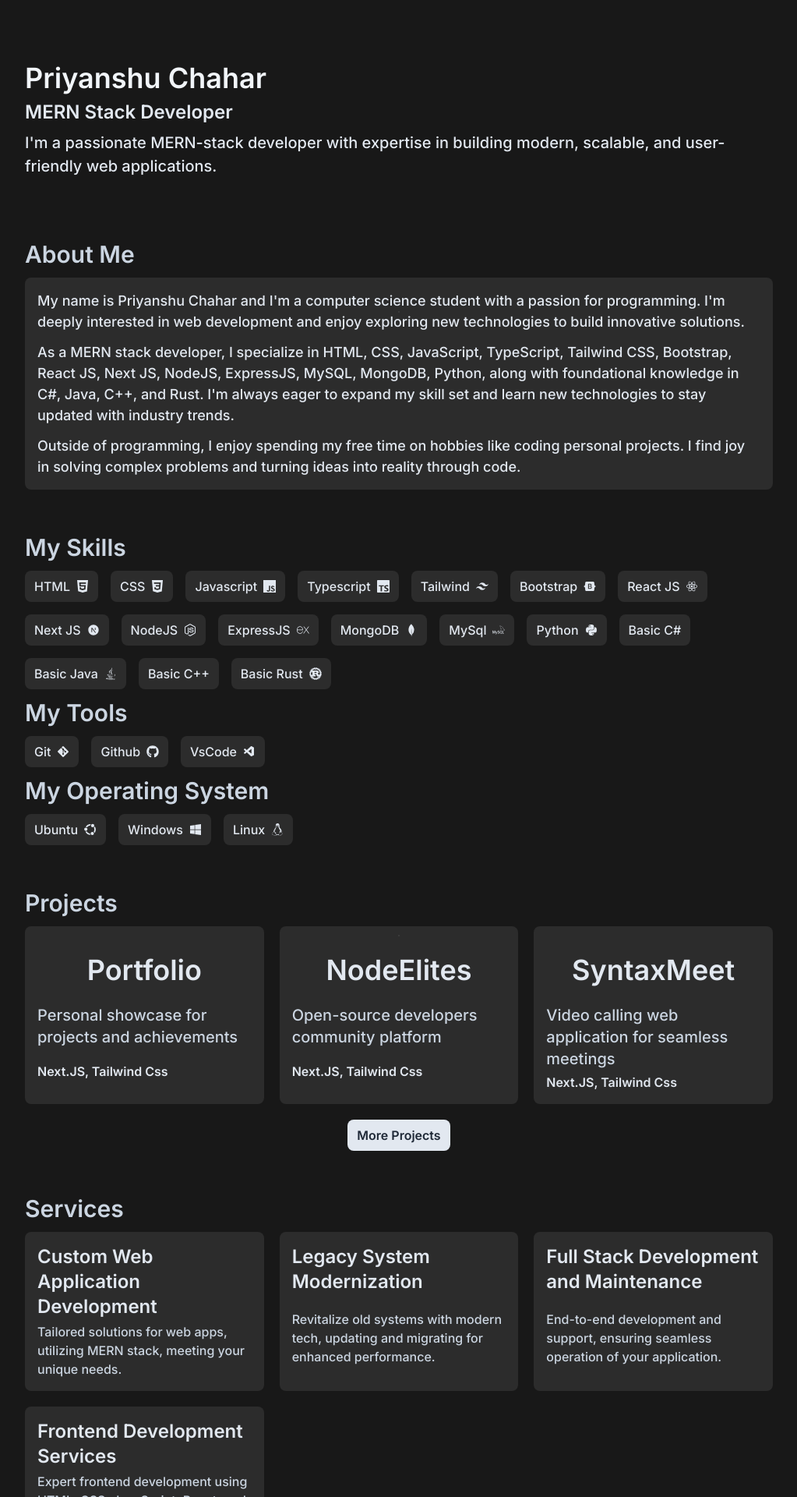
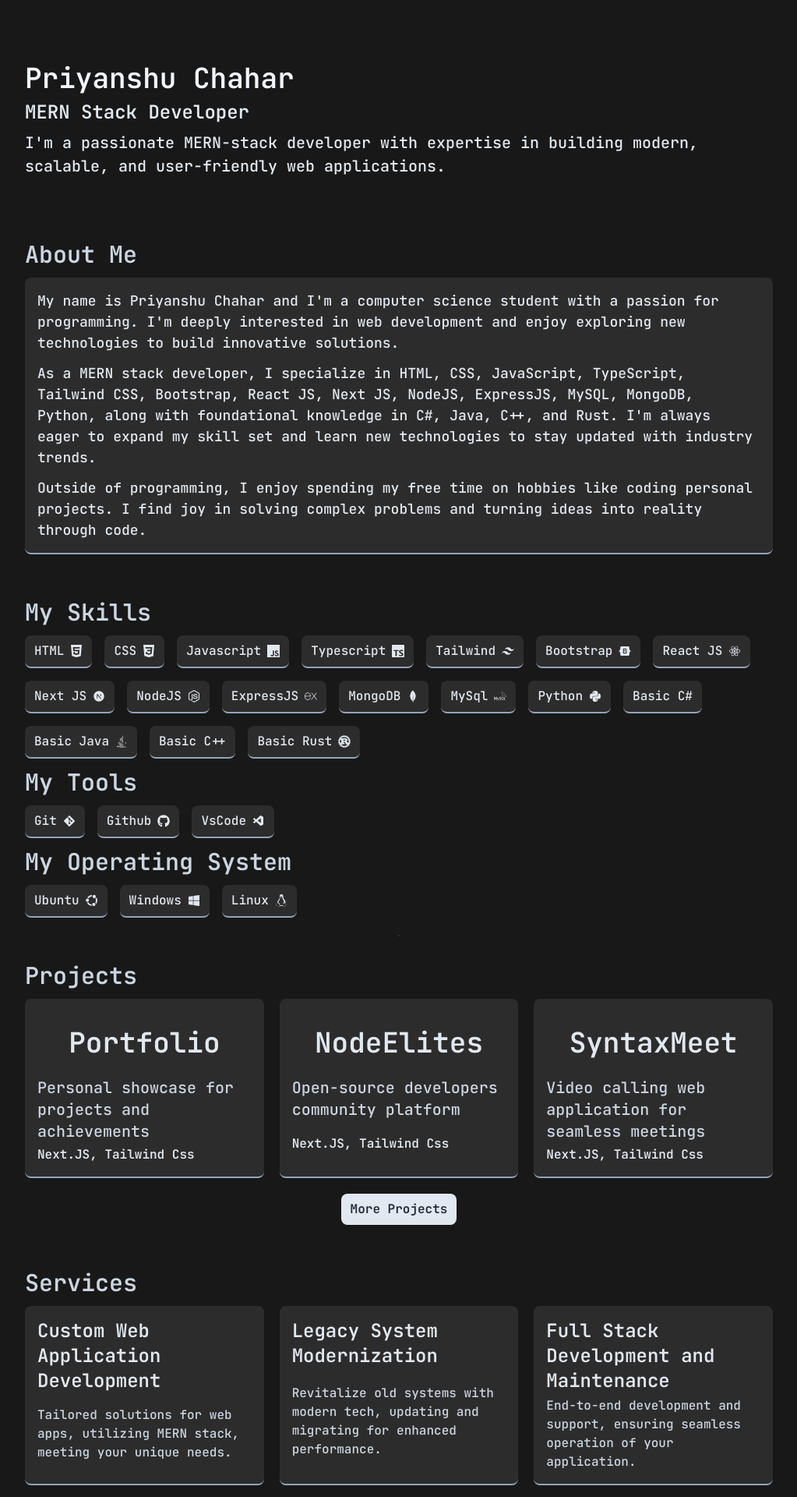
Before and after one commit to NvmeSensor/Portfolio, a Next.js app: page / in a window 1280 px wide. Shown: the top 1920 px of the page at 78% size, without its empty margins (128-1151 px from the left). Built offline with nearby package versions, Linux system fonts and the light colour scheme.

Commit message:
portfolio

```diff
--- a/app/layout.js
+++ b/app/layout.js
@@ -1,9 +1,10 @@
-import { Inter } from "next/font/google";
+import { JetBrains_Mono } from "next/font/google";
 import "./globals.css";
 import "./style.css"
 import Footer from '../components/Footer'
+import Navbar from "@/components/Navbar";
 
-const inter = Inter({ subsets: ["latin"] });
+const jetmono = JetBrains_Mono({ subsets: ["latin"] });
 
 export const metadata = {
   title: "Priyanshu Chahar | Portfolio",
@@ -21,7 +22,8 @@ export default function RootLayout({ children }) {
         <meta name="description" content={metadata.description} />
         <meta name="keywords" content={metadata.keywords} />
       </head>
-      <body className={inter.className}>
+      <body className={jetmono.className}>
+        {/* <Navbar /> */}
         {children}
         <Footer />
       </body>
--- a/app/style.css
+++ b/app/style.css
@@ -1,5 +1,5 @@
 body{
-    background-image: radial-gradient(#55555560 1px, transparent 1px);
+    background-image: radial-gradient(#55555569 1px, transparent 1px);
     background-size: 32px 32px;
     background-color: #181818;
     background-position: center;
--- /dev/null
+++ b/components/Navbar.jsx
@@ -0,0 +1,25 @@
+import { IoLogoGithub } from "react-icons/io";
+import React from "react";
+import Link from "next/link";
+
+const Navbar = () => {
+
+    const currentDate = new Date();
+
+
+    return (
+        <nav className="sticky top-0 flex justify-center items-center w-full">
+            <div className="flex justify-between items-center lg:w-[75vw] px-5 py-3 mx-5 mt-3 w-full rounded-lg card">
+                <h1 className="text-sm font-medium text-slate-200">
+                    {currentDate.toDateString()}
+                </h1>
+                <Link target="blank" href="https://github.com/NvmeSensor" className="flex items-center gap-1 px-3 py-2 font-semibold text-gray-800 bg-slate-200 hover:bg-slate-300  transition ease-in-out rounded-lg">
+                    <IoLogoGithub className="text-2xl"/>
+                    Github
+                </Link>
+            </div>
+        </nav>
+    );
+}
+
+export default Navbar;
--- a/components/home/About.jsx
+++ b/components/home/About.jsx
@@ -12,7 +12,7 @@ const About = () => {
                 <div className='flex justify-center items-center gap-4 self-start'>
                     <h1 className='text-3xl font-semibold self-start text-slate-300 flex gap-2 items-center'>About Me</h1>
                 </div>
-                <div className='flex flex-col justify-center items-center gap-3 p-4 rounded-lg card'>
+                <div className='flex flex-col justify-center items-center gap-3 p-4 rounded-lg border-b-2 border-slate-400 card'>
                     <h1 className='text-[18px] text-slate-200 self-start font-medium'>{hello1}</h1>
                     <h1 className='text-[18px] text-slate-200 self-start font-medium'>{hello2}</h1>
                     <h1 className='text-[18px] text-slate-200 self-start font-medium'>{hello3}</h1>
--- a/components/home/Contact.jsx
+++ b/components/home/Contact.jsx
@@ -36,7 +36,7 @@ const Contact = () => {
                 <div className='flex justify-center items-center gap-4 self-start'>
                     <h1 className='text-3xl font-semibold self-start text-slate-300 flex gap-2 items-center'>Connect With Me</h1>
                 </div>
-                <div className='flex flex-wrap justify-center items-center gap-5 px-7 py-4 rounded-lg card'>
+                <div className='flex flex-wrap justify-center items-center gap-5 px-7 py-4 rounded-lg border-b-2 border-slate-400 card'>
                     {conxtants.map((conxtant, index) => (
                         <Link href={conxtant.url} key={index} target='blank' className='text-4xl text-slate-200 hover:text-slate-400 transition ease-in-out'>
                             {conxtant.icon}
--- a/components/home/Hero.jsx
+++ b/components/home/Hero.jsx
@@ -10,9 +10,9 @@ const Hero = () => {
         <section className='flex flex-col justify-center items-center w-full px-5 py-20'>
             <div className='flex flex-col justify-center items-center gap-3 lg:w-[75vw] w-full'>
                 <div className='flex justify-center items-center gap-4 lg:self-start'>
-                    <div className='flex flex-col justify-start items-center gap-2'>
+                    <div className='flex flex-col justify-start items-center gap-2 w-full'>
                         <h1 className='text-4xl font-semibold text-slate-100 self-start'>{name}</h1>
-                        <h2 className='lg:text-2xl text-xl font-semibold text-slate-200 self-start'>{developer}</h2>
+                        <h2 className='text-2xl font-semibold text-slate-200 self-start'>{developer}</h2>
                         <h3 className='text-[20px] font-medium text-slate-200 self-start'>{tagline}</h3>
                     </div>
                 </div>
--- a/components/home/Message.jsx
+++ b/components/home/Message.jsx
@@ -39,7 +39,7 @@ const Message = () => {
                 <div className='flex justify-center items-center gap-4 self-start'>
                     <h1 className='text-3xl font-semibold self-start text-slate-300 flex gap-2 items-center'>Drop a Message</h1>
                 </div>
-                <form onSubmit={onSubmit} className='p-5 rounded-lg flex flex-col justify-center items-center gap-2 w-full card'>
+                <form onSubmit={onSubmit} className='p-5 rounded-lg flex flex-col justify-center items-center gap-2 w-full border-b-2 border-slate-400 card'>
                     <label htmlFor="name" className=' text-slate-100 font-medium self-start text-xl'>Name</label>
                     <input type="text" id='name' name="name" placeholder='Your Name' className='text-slate-200 font-medium px-3 py-2 rounded-lg w-full outline-none inputt' required />
                     <label htmlFor="email" className=' text-slate-100 font-medium self-start text-xl'>Email</label>
--- a/components/home/Projects.jsx
+++ b/components/home/Projects.jsx
@@ -14,7 +14,7 @@ const Projects = () => {
                 </div>
                 <div className='grid grid-cols-1 md:grid-cols-2 lg:grid-cols-3 justify-center items-stretch gap-5'>
                     {displayProjexts.map((projext, index) => (
-                        <Link href={projext.link} target="blank" key={index} className='flex flex-col justify-center items-center gap-1 p-4 rounded-lg card h-full'>
+                        <Link href={projext.link} target="blank" key={index} className='flex flex-col justify-center items-center gap-1 p-4 rounded-lg border-b-2 border-slate-400 card h-full'>
                         <h1 className='text-4xl font-semibold text-slate-200 text-center mt-0 p-5 w-full rounded-lg proj'>{projext.name}</h1>
                         <h2 className='text-xl font-medium text-slate-300 self-start mt-0'>{projext.desc}</h2>
                         <h2 className='font-semibold text-slate-200 self-start my-auto'>{projext.tech}</h2>
--- a/components/home/Services.jsx
+++ b/components/home/Services.jsx
@@ -31,7 +31,7 @@ const Services = () => {
         </div>
         <div className='grid grid-cols-1 md:grid-cols-2 lg:grid-cols-3 justify-center items-stretch gap-5'>
           {servixes.map((servixe, index) => (
-            <div key={index} className='flex flex-col justify-center items-center gap-1 p-4 rounded-lg card h-full'>
+            <div key={index} className='flex flex-col justify-center items-center gap-1 p-4 rounded-lg border-b-2 border-slate-400 card h-full'>
               <h1 className='text-2xl font-semibold text-slate-200 self-start mt-0'>{servixe.name}</h1>
               <h2 className='font-medium text-slate-300 self-start my-auto'>{servixe.desc}</h2>
             </div>
--- a/components/home/Skills.jsx
+++ b/components/home/Skills.jsx
@@ -135,7 +135,7 @@ const Skills = () => {
                 <div className="flex flex-wrap justify-start items-center  gap-4 w-full">
                     {skills.map((skill, index) => (
                         <div className="flex justify-start items-center" key={index}>
-                            <h1 className="font-medium text-slate-200 flex gap-2 items-center rounded-lg px-3 py-2 hover:text-slate-400 transition ease-in-out cursor-pointer card">{skill.name}{skill.icon}</h1>
+                            <h1 className="font-medium text-slate-200 flex gap-2 items-center rounded-lg px-3 py-2 hover:text-slate-400 transition ease-in-out cursor-pointer border-b-2 border-slate-400 card">{skill.name}{skill.icon}</h1>
                         </div>
                     ))}
                 </div>
@@ -145,7 +145,7 @@ const Skills = () => {
                 <div className="flex flex-wrap justify-start items-center  gap-4 w-full">
                     {tools.map((tool, index) => (
                         <div className="flex justify-start items-center" key={index}>
-                            <h1 className="font-medium text-slate-200 flex gap-2 items-center rounded-lg px-3 py-2 hover:text-slate-400 transition ease-in-out cursor-pointer card">{tool.name}{tool.icon}</h1>
+                            <h1 className="font-medium text-slate-200 flex gap-2 items-center rounded-lg px-3 py-2 hover:text-slate-400 transition ease-in-out cursor-pointer border-b-2 border-slate-400 card">{tool.name}{tool.icon}</h1>
                         </div>
                     ))}
                 </div>
@@ -155,7 +155,7 @@ const Skills = () => {
                 <div className="flex flex-wrap justify-start items-center  gap-4 w-full">
                     {os.map((o, index) => (
                         <div className="flex justify-start items-center" key={index}>
-                            <h1 className="font-medium text-slate-200 flex gap-2 items-center rounded-lg px-3 py-2 hover:text-slate-400 transition ease-in-out cursor-pointer card">{o.name}{o.icon}</h1>
+                            <h1 className="font-medium text-slate-200 flex gap-2 items-center rounded-lg px-3 py-2 hover:text-slate-400 transition ease-in-out cursor-pointer border-b-2 border-slate-400 card">{o.name}{o.icon}</h1>
                         </div>
                     ))}
                 </div>
--- a/components/projects/Projects.jsx
+++ b/components/projects/Projects.jsx
@@ -15,7 +15,7 @@ const Projects = () => {
                 </div>
                 <div className='grid grid-cols-1 md:grid-cols-2 lg:grid-cols-3 justify-center items-stretch gap-5'>
                     {projexts.map((projext, index) => (
-                        <Link href={projext.link} target="blank" key={index} className='flex flex-col justify-center items-center gap-1 p-4 rounded-lg card h-full'>
+                        <Link href={projext.link} target="blank" key={index} className='flex flex-col justify-center items-center gap-1 p-4 rounded-lg border-b-2 border-slate-400 card h-full'>
                             <h1 className='text-4xl font-semibold text-slate-200 text-center mt-0 p-5 w-full rounded-lg proj'>{projext.name}</h1>
                             <h2 className='text-xl font-medium text-slate-300 self-start mt-0'>{projext.desc}</h2>
                             <h2 className='font-semibold text-slate-200 self-start my-auto'>{projext.tech}</h2>
```
